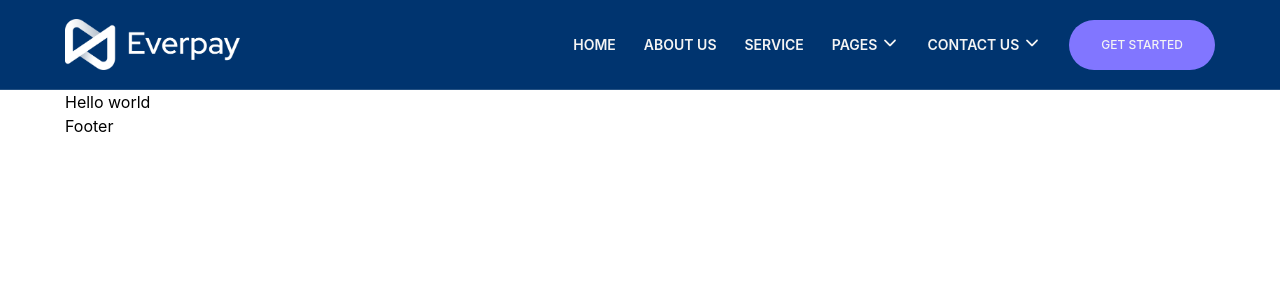
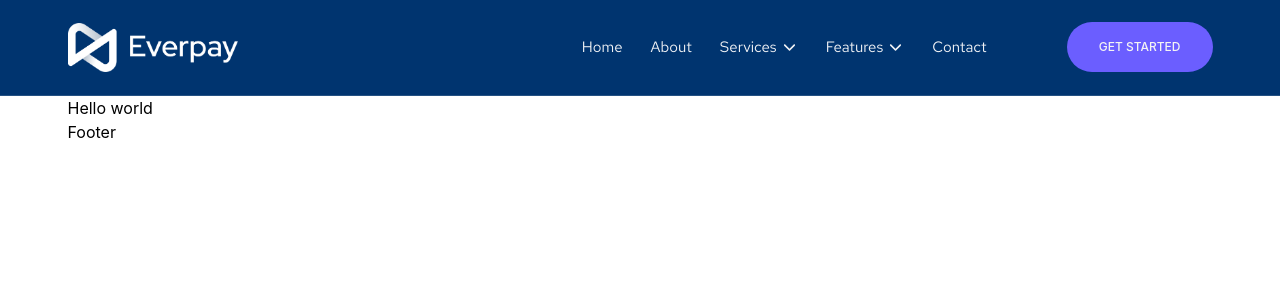
Before and after one commit to programmerrafi/payment-getway-next-js, a Next.js app: page / in a window 1280 px wide. Shown: the top 300 px of the page. Built offline with nearby package versions, Linux system fonts and the light colour scheme.

Commit message:
allmost done navbar responsive

```diff
--- a/app/components/shared/ButtonC/index.js
+++ b/app/components/shared/ButtonC/index.js
@@ -6,7 +6,7 @@ function ButtonC({ title, className, width, text, ...rest }) {
       className={`
         px-8 py-4 text-colorWhite font-medium
         rounded-full cursor-pointer
-        bg-colorText hover:text-white
+        bg-btn2 hover:text-white
         hover:bg-btn2
         transition-all duration-300 ease-in-out
         ${className}
--- a/app/layout/Navbar/NavLi/DropDown/DropDownLI.js
+++ b/app/layout/Navbar/NavLi/DropDown/DropDownLI.js
@@ -5,26 +5,25 @@ import { pages, contacts } from "../../../../data/dropDownData";
 import Link from "next/link";
 
 const DropDownLI = ({ text }) => {
-  const [navToggele, setnavToggele] = useState("");
-  const handleToggel = () => {
-    if (navToggele === "") {
-      setnavToggele("toggel-button");
-    } else if (navToggele === "toggel-button") {
-      setnavToggele("");
-    }
-  };
+  const [navToggle, setNavToggle] = useState(false);
 
   return (
-    <li className="sub-menu-head lg:py-[18px]" onClick={handleToggel}>
+    <li
+      className="group sub-menu-head lg:py-9 cursor-pointer relative duration-300 ease-linear"
+      onClick={() => setNavToggle(!navToggle)}
+    >
       <Link href="#">
-        <div className="hover:text-[#6b5eff] transition-all flex gap-1 text-colorWhite uppercase">
+        <div className="flex gap-1 items-center text-navTextColor text-[15px] font-RadHatText capitalize">
           {text}
-          <IoIosArrowDown className="arrow" size={18} />
+          <IoIosArrowDown
+            className="duration-300 ease-linear group-hover:rotate-180"
+            size={17}
+          />
         </div>
       </Link>
       <SUbli
         pages={text === "PAGES" ? pages : contacts}
-        navToggele={navToggele}
+        navToggle={navToggle}
         page
       />
     </li>
--- a/app/layout/Navbar/NavLi/DropDown/SubLI/SUbli.js
+++ b/app/layout/Navbar/NavLi/DropDown/SubLI/SUbli.js
@@ -1,9 +1,13 @@
 import React from "react";
 import Link from "next/link";
 
-const SUbli = ({ pages, navToggele, page }) => {
+const SUbli = ({ pages, navToggle, page }) => {
   return (
-    <ul className={`sub-menu lg:bg-blue-500 ${page && navToggele} `}>
+    <ul
+      className={`sub-menu w-max absolute top-20 left-0 opacity-0 py-4 px-2 invisible rounded-lg duration-700 ease-in-out -translate-x-[35%] group-hover:visible group-hover:opacity-100 group-hover:translate-x-0 lg:bg-blue-500 ${
+        page && navToggle ? "!block" : "none"
+      } `}
+    >
       {pages.map((menu) => {
         return (
           <li key={menu.id} className="p-3">
--- a/app/layout/Navbar/NavLi/NavLi.js
+++ b/app/layout/Navbar/NavLi/NavLi.js
@@ -5,7 +5,7 @@ const NavLi = ({ text }) => {
   return (
     <li>
       <Link href="#">
-        <div className="hover:text-[#6b5eff] text-colorWhite transition-all">
+        <div className="text-navTextColor transition-all text-[15px] font-RadHatText">
           {text}
         </div>
       </Link>
--- a/app/layout/Navbar/Navbar.js
+++ b/app/layout/Navbar/Navbar.js
@@ -37,20 +37,20 @@ const Navbar = () => {
         }`}
       > */}
         <nav className={`container`}>
-          <div className="flex justify-between items-center w-full py-4">
+          <div className="flex justify-between items-center w-full py-5 lg:py-0">
             {/* Logo */}
             <Link href="/" className="hidden md:block">
               <div className="">
                 <Image
                   src="/icons/menu-logo.png"
-                  width="175"
+                  width="170"
                   height="70"
                   objectFit="contain"
                 />
               </div>
             </Link>
             {/* Logo mobile */}
-            <Link href="/" className="block md:hidden">
+            {/* <Link href="/" className="block md:hidden">
               <div className="w-[65px] sm:w-[90px] object-contain">
                 <img
                   // src="/icons/logo-mobile.png"
@@ -58,7 +58,7 @@ const Navbar = () => {
                   className="w-full h-full"
                 />
               </div>
-            </Link>
+            </Link> */}
             {/* Menu */}
             <div
               className="menu lg:hidden cursor-pointer"
@@ -75,7 +75,7 @@ const Navbar = () => {
                 "absolute bg-teal-700 !left-[-350px] lg:!left-0 transition-all lg:!transition-none !duration-[200ms] ease-in-out lg:!duration-[0ms] z-[1000]"
               } absolute top-0 left-0 bg-pink-400 lg:relative lg:top-0 z-[999] lg:justify-between w-[350px] h-screen lg:h-auto flex-col flex lg:flex lg:w-auto lg:order-1 lg:bg-transparent transition-all duration-[1500ms] lg:!transition-none ease-in-out lg:!duration-[0ms]`}
             >
-              {/* ==== Menu Close Icon & Menu Logo==== */}
+              {/* ==== Menu Close Icon & Menu Logo for mobile ==== */}
               <div className="flex lg:hidden py-8 px-4 justify-between">
                 <img
                   // src="/icons/nav-logo.png"
@@ -91,32 +91,20 @@ const Navbar = () => {
                 </div>
               </div>
               {/* Nav Menu */}
-              <div className={`nav-menu`}>
+              <div className={`nav-menu flex items-center lg:gap-20`}>
                 <ul className="main-menu pl-10 lg:pl-0 flex-col lg:flex-row lg:flex lg:items-center lg:flex-wrap gap-7 space-y-10 lg:space-y-0">
-                  <NavLi text="HOME" />
-                  <NavLi text="ABOUT US" />
-                  <NavLi text="SERVICE" />
-
-                  {/* Drop Down start */}
-                  <DropDownLI text="PAGES" />
-                  <DropDownLI text="CONTACT US" />
-                  {/* Drop Down end */}
-                  {/* Button */}
-                  <div className="hidden lg:block">
-                    <ButtonC title="GET STARTED" text="12px" />
-                  </div>
+                  <NavLi text="Home" />
+                  <NavLi text="About" />
+                  <DropDownLI text="Services" />
+                  <DropDownLI text="Features" />
+                  <NavLi text="Contact" />
                 </ul>
+                {/* Button */}
+                <div className="hidden lg:block">
+                  <ButtonC title="GET STARTED" text="12px" />
+                </div>
               </div>
             </div>
-
-            {/* BackDrop */}
-            {/* <div
-                className={`${
-                  !open &&
-                  "absolute lg:hidden bg-teal-700 left-[-1020px] lg:left-0 transition-all lg:!transition-none !duration-[1200ms] ease-in-out lg:!duration-[0ms] z-[995]"
-                } absolute top-0 left-0 bg-slate-800 opacity-60 lg:relative lg:top-0 z-[994] lg:justify-between w-screen h-screen lg:h-auto flex-col flex lg:flex lg:w-auto lg:order-1 lg:bg-transparent transition-all lg:!transition-none duration-[600ms] ease-in-out lg:!duration-[0ms]`}
-                onClick={() => setOpen(false)}
-              ></div> */}
           </div>
         </nav>
       </header>
--- a/styles/globals.css
+++ b/styles/globals.css
@@ -1,5 +1,7 @@
 /* Google All Fonts */
-@import url("https://fonts.googleapis.com/css2?family=Montserrat:ital,wght@0,100;0,200;0,300;0,400;0,500;0,600;0,700;0,800;0,900;1,100;1,200;1,300;1,400;1,500;1,600;1,700;1,800;1,900&display=swap");
+/* @import url("https://fonts.googleapis.com/css2?family=Montserrat:ital,wght@0,100;0,200;0,300;0,400;0,500;0,600;0,700;0,800;0,900;1,100;1,200;1,300;1,400;1,500;1,600;1,700;1,800;1,900&display=swap"); */
+
+@import url("https://fonts.googleapis.com/css2?family=Montserrat:ital,wght@0,100;0,200;0,300;0,400;0,500;0,600;0,700;0,800;0,900;1,100;1,200;1,300;1,400;1,500;1,600;1,700;1,800;1,900&family=Red+Hat+Text:ital,wght@0,300;0,400;0,500;0,600;0,700;1,300;1,400;1,500;1,600;1,700&display=swap");
 
 @tailwind base;
 @tailwind components;
@@ -23,76 +25,10 @@ a {
 
 /* Wrapper container */
 .container {
-  @apply !max-w-[1150px] mx-auto px-5 lg:px-0;
+  @apply !max-w-[1150px] mx-auto px-5 lg:px-[2.5px];
 }
 
 /* ===============Navbar======================= */
-
-.nav-menu .main-menu li {
-  color: #f4f4f4;
-  font-size: 14px;
-  font-weight: 600;
-}
-.sub-menu-head {
-  position: relative;
-  transition: all 0.6s ease;
-  -webkit-transition: all 0.6s ease;
-  -moz-transition: all 0.6s ease;
-  -ms-transition: all 0.6s ease;
-  -o-transition: all 0.6s ease;
-}
-.sub-menu-head .sub-menu {
-  width: max-content;
-  position: absolute;
-  left: 0;
-  top: 4rem;
-  opacity: 0;
-  padding: 0.9rem 0.5rem;
-  visibility: hidden;
-  border-radius: 0.5rem;
-  -webkit-border-radius: 0.5rem;
-  -moz-border-radius: 0.5rem;
-  -ms-border-radius: 0.5rem;
-  -o-border-radius: 0.5rem;
-  transition: all 0.6s ease;
-  -webkit-transition: all 0.6s ease;
-  -moz-transition: all 0.6s ease;
-  -ms-transition: all 0.6s ease;
-  -o-transition: all 0.6s ease;
-  transform: translate(-40%);
-  -webkit-transform: translate(-40%);
-  -moz-transform: translate(-40%);
-  -ms-transform: translate(-40%);
-  -o-transform: translate(-40%);
-}
-.sub-menu-head:hover .sub-menu {
-  opacity: 1;
-  visibility: visible;
-  transform: translate(0%);
-  -webkit-transform: translate(0%);
-  -moz-transform: translate(0%);
-  -ms-transform: translate(0%);
-  -o-transform: translate(0%);
-}
-.sub-menu-head a {
-  display: flex;
-  align-items: center;
-}
-.sub-menu-head a .arrow {
-  font-size: 2rem;
-  transition: all 0.3s ease;
-  -webkit-transition: all 0.3s ease;
-  -moz-transition: all 0.3s ease;
-  -ms-transition: all 0.3s ease;
-  -o-transition: all 0.3s ease;
-}
-.sub-menu-head:hover a .arrow {
-  transform: rotate(180deg);
-  -webkit-transform: rotate(180deg);
-  -moz-transform: rotate(180deg);
-  -ms-transform: rotate(180deg);
-  -o-transform: rotate(180deg);
-}
 @media screen and (max-width: 1024px) {
   /* TODO: Edit here now that */
   .sub-menu-head .sub-menu {
@@ -107,8 +43,5 @@ a {
     -o-transform: translate(0%);
     display: none;
   }
-  .toggel-button {
-    display: block !important;
-  }
 }
 /* =================Navbar end======================== */
--- a/tailwind.config.js
+++ b/tailwind.config.js
@@ -7,6 +7,10 @@ module.exports = {
   ],
   theme: {
     extend: {
+      fontFamily: {
+        Montserrat: ["Montserrat", "sans-serif"],
+        RadHatText: ["Red Hat Text", "sans-serif"],
+      },
       colors: {
         bgMain: "#151518",
         colorPrimary: "#002855",
@@ -15,7 +19,7 @@ module.exports = {
         colorAccent: "#61CE70",
         colorWhite: "#F4F4F4",
         blackPrimary: "#030304",
-        colorText: "#8176FF",
+        navTextColor: "#F1F3F6",
         btnSecondary: "#534D9F",
         blackSecondary: "#151518",
         black3: "#1C1B1B",
```
